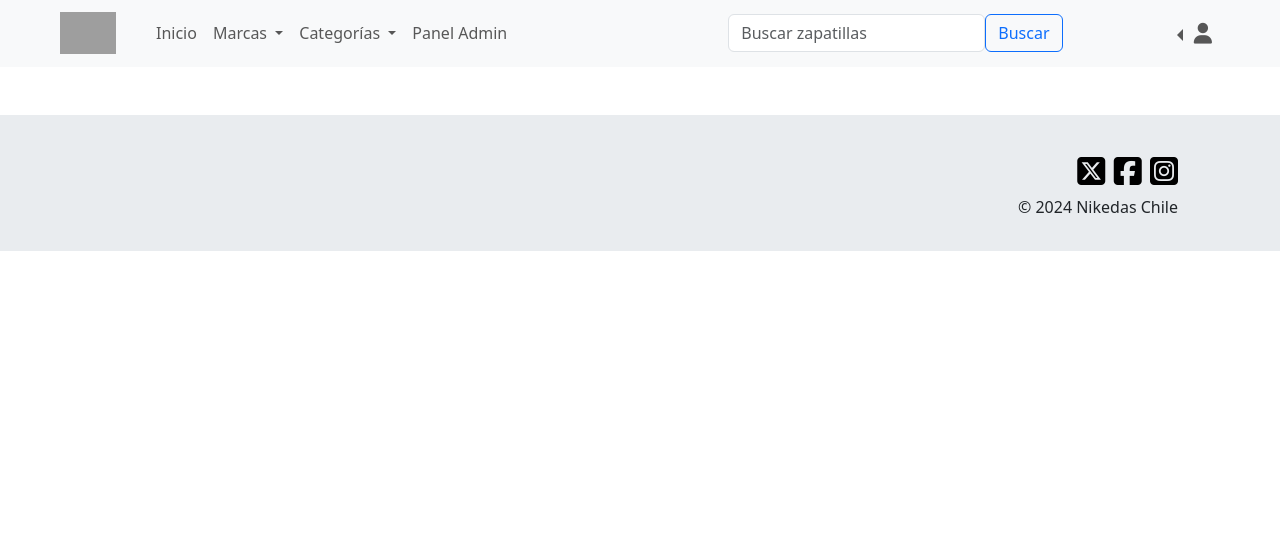
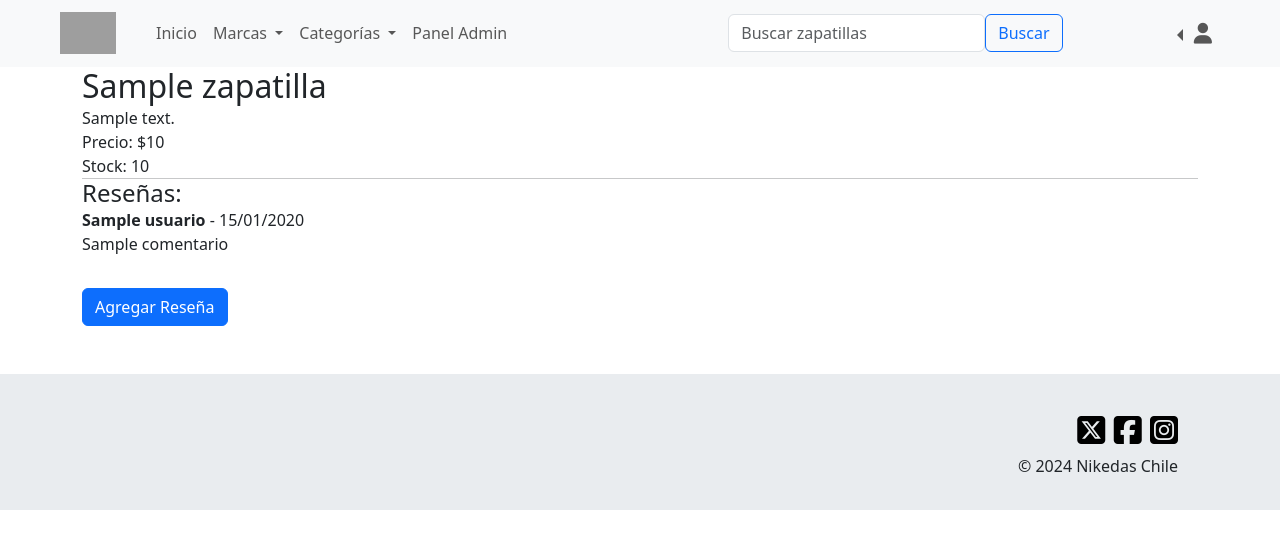
Before and after one commit to faavsun/nikedas, a Django app: template aplicacion/templates/aplicacion/detalle_zapatilla.html in a window 1280 px wide. Shown: the part 35-584 px from the top of the page. Run offline with Django 5.2, Linux system fonts and the light colour scheme; the template is opened without the code that fills it: most values are stand-ins (such as "Sample title", 1, 10 or a date in 2020); some libraries are stand-ins or nearby versions; grey boxes are pictures that could not be loaded.

Commit message:
detalle de las zapatillas

```diff
--- a/aplicacion/templates/aplicacion/detalle_zapatilla.html
+++ b/aplicacion/templates/aplicacion/detalle_zapatilla.html
@@ -1,5 +1,23 @@
 {% extends 'base.html' %}
 {% load crispy_forms_tags %}
 {% block content %}
+  <div class="container">
+    <h2>{{ zapatilla.nombre }}</h2>
+    <p>{{ zapatilla.descripcion }}</p>
+    <p>Precio: ${{ zapatilla.precio }}</p>
+    <p>Stock: {{ zapatilla.stock }}</p>
 
+    <hr>
+    <h4>Reseñas:</h4>
+    {% for resena in zapatilla.resena_set.all %}
+      <div class="mb-3">
+        <strong>{{ resena.usuario }}</strong> - {{ resena.fecha|date:"d/m/Y" }}<br>
+        {{ resena.comentario }}
+      </div>
+    {% empty %}
+      <p>No hay reseñas aún.</p>
+    {% endfor %}
+
+    <a href="{% url 'agregar_resena' zapatilla.id %}" class="btn btn-primary mt-3">Agregar Reseña</a>
+  </div>
 {% endblock %}
```
